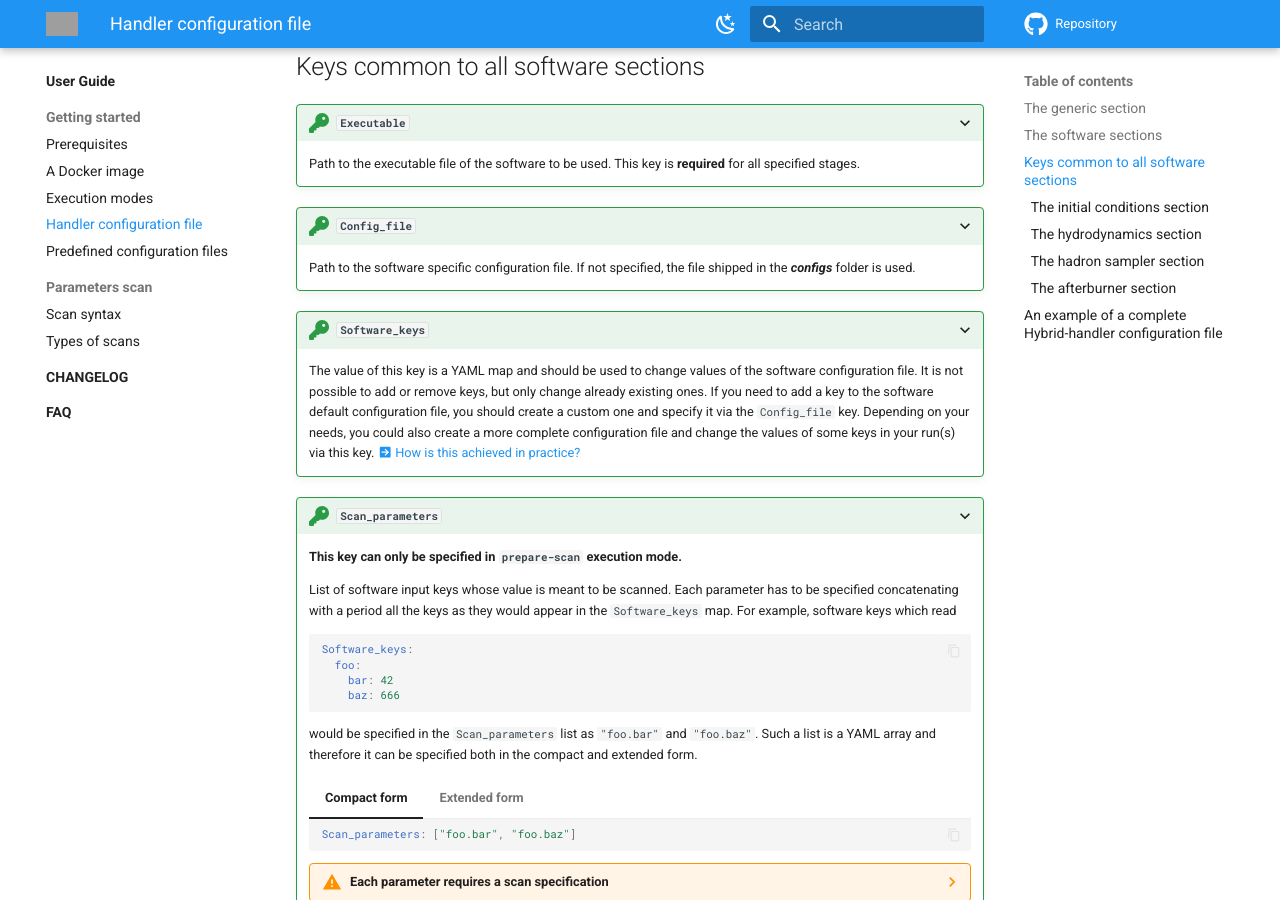
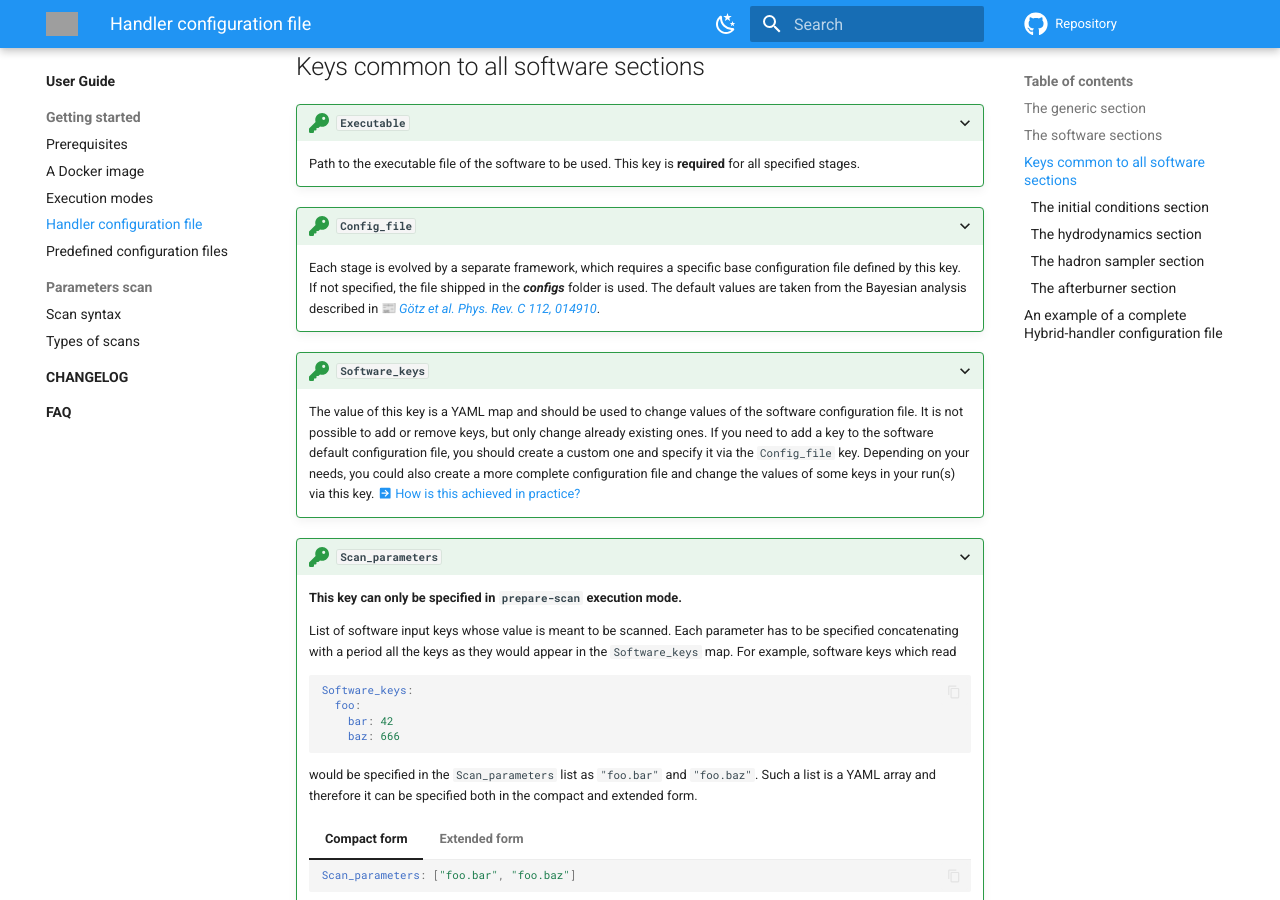
Before and after one commit to smash-transport/smash-vhlle-hybrid, an MkDocs documentation site: the page built from docs/user/configuration_file.md, in a window 1280 px wide and 900 px high, scrolled down 1950 px. Built offline with MkDocs 1.6.1 and Material for MkDocs 9.7.7, drawn with Linux system fonts in a browser that asks for light colours; emoji names are drawn with the system emoji font; comment, search, counter and statistics services are not loaded; the version menu is left out; grey boxes are pictures that could not be loaded.

Commit message:
Explicitly state where default values come from in user guide and fix link

```diff
--- a/docs/user/configuration_file.md
+++ b/docs/user/configuration_file.md
@@ -76,8 +76,8 @@ However, **it is strongly encouraged to exclusively use absolute paths** as rela
 <i id="Config-file"></i>
 ???+ config-key "`Config_file`"
 
-    Path to the software specific configuration file.
-    If not specified, the file shipped in the ***configs*** folder is used.
+    Each stage is evolved by a separate framework, which requires a specific base configuration file defined by this key.
+    If not specified, the file shipped in the ***configs*** folder is used. The default values are taken from the Bayesian analysis described in [:newspaper: *Götz et al. Phys. Rev. C 112, 014910*](https://journals.aps.org/prc/abstract/10.1103/rzml-rjxz).
 
 <i id="Software-keys"></i>
 ???+ config-key "`Software_keys`"
```
Also changed, not shown: docs/user/CHANGELOG/index.md (+1 -1 lines).
